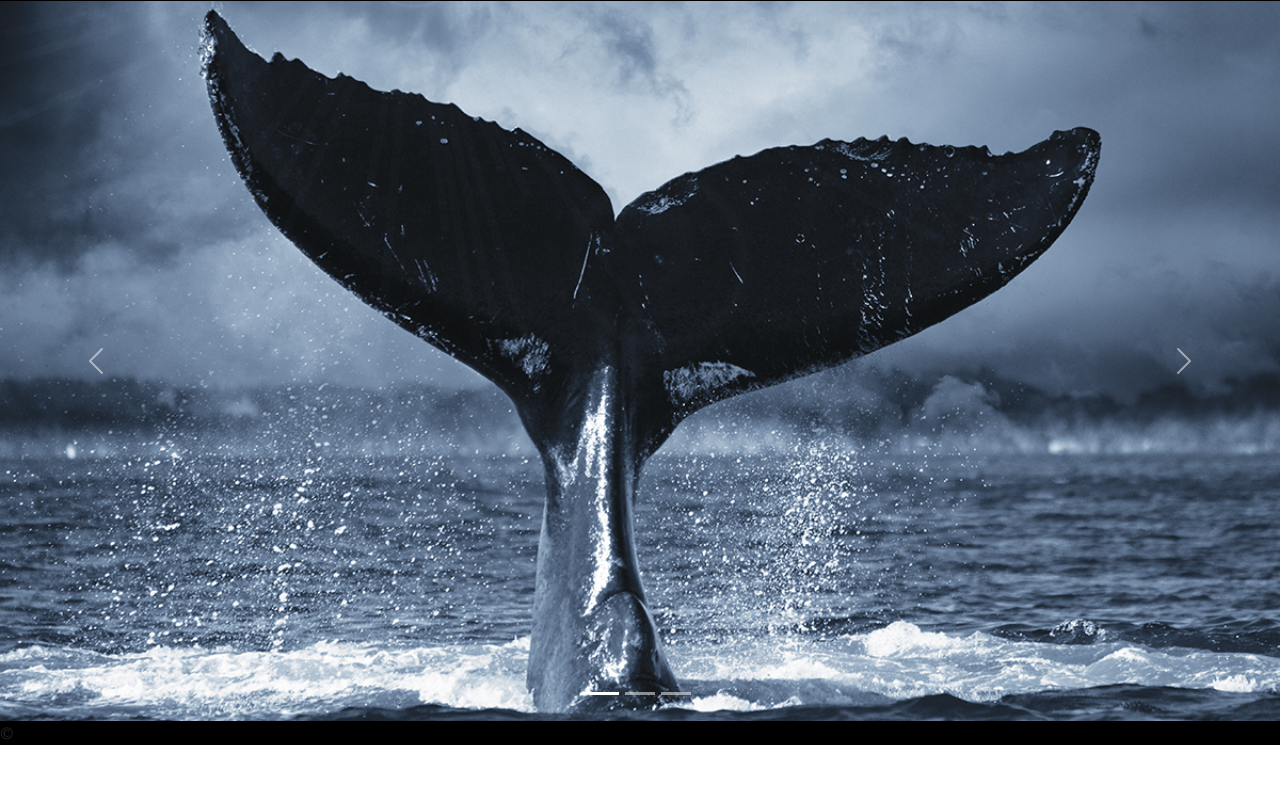
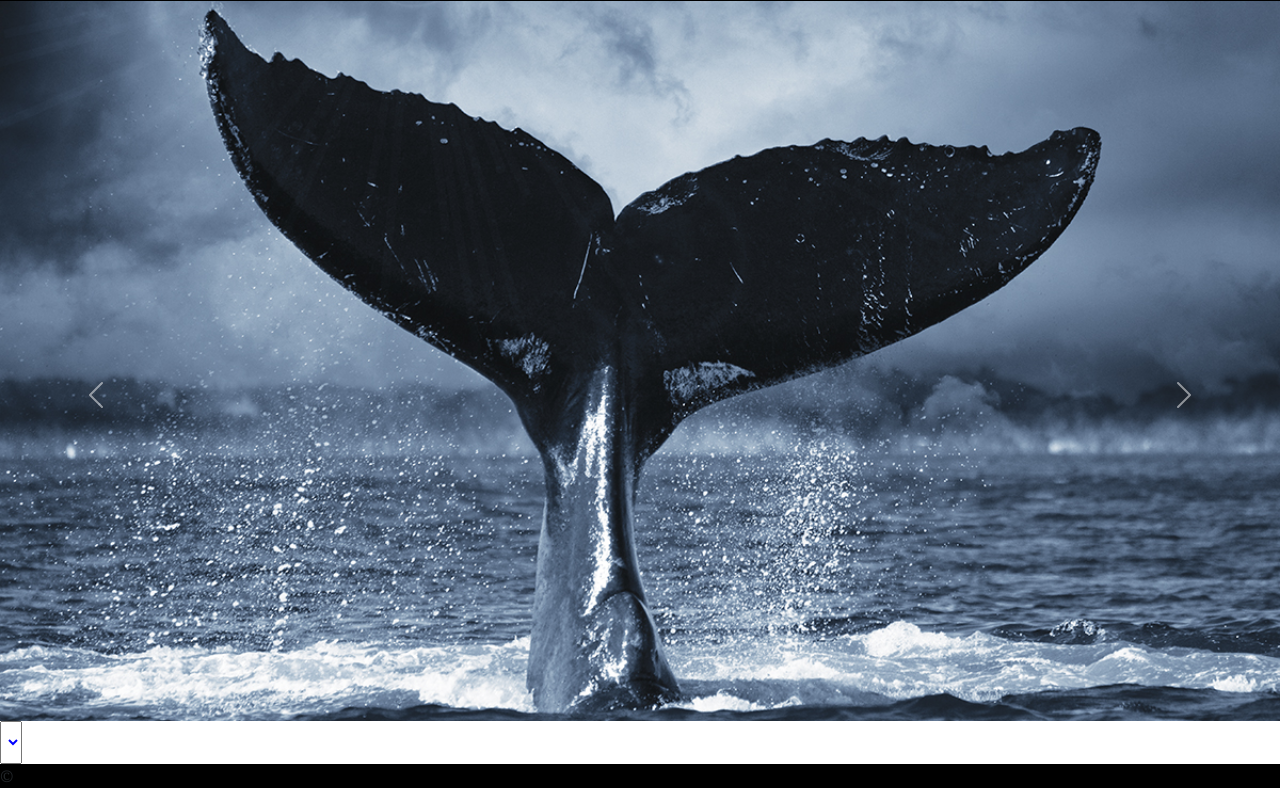
Before and after one commit to TiffanyR2/as-i-learn-in-class2024, a plain HTML site: page index.html in a window 1280 px wide. Shown: the part 65-853 px from the top of the page. Before the commit the page ends 810 px from the top, so only its background shows below. Drawn offline with nearby package versions, Linux system fonts and the light colour scheme.

Commit message:
update home

```diff
--- a/index.html
+++ b/index.html
@@ -43,8 +43,7 @@
           <span class="carousel-control-next-icon" aria-hidden="true"></span>
           <span class="visually-hidden">Next</span>
         </button>
-        <footer></footer>
-      </div>
-    <footer>&copy;</footer>
+        <select id="pickme"> select me </select>
+ <footer>&copy;</footer>
 </body>
 </html>
```
